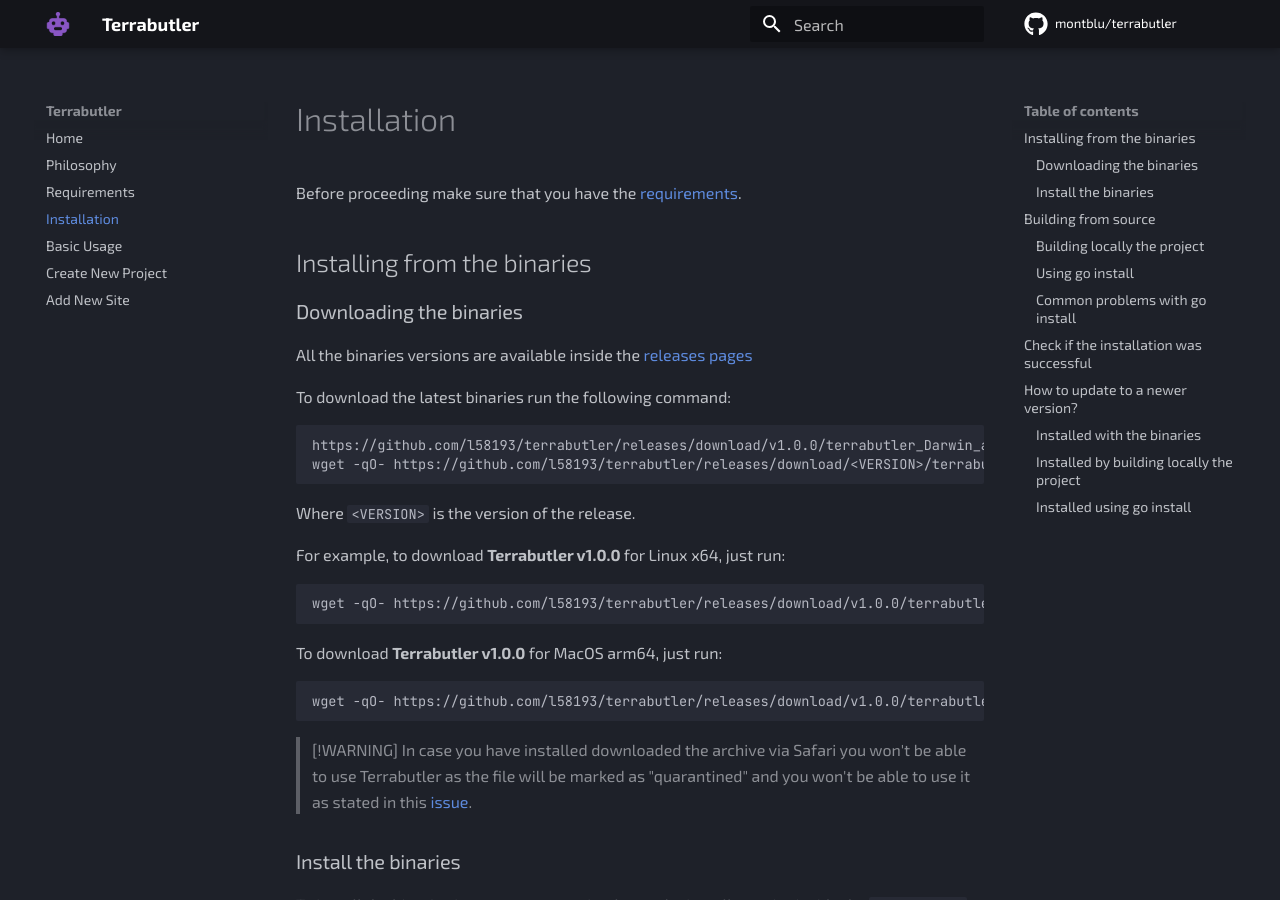
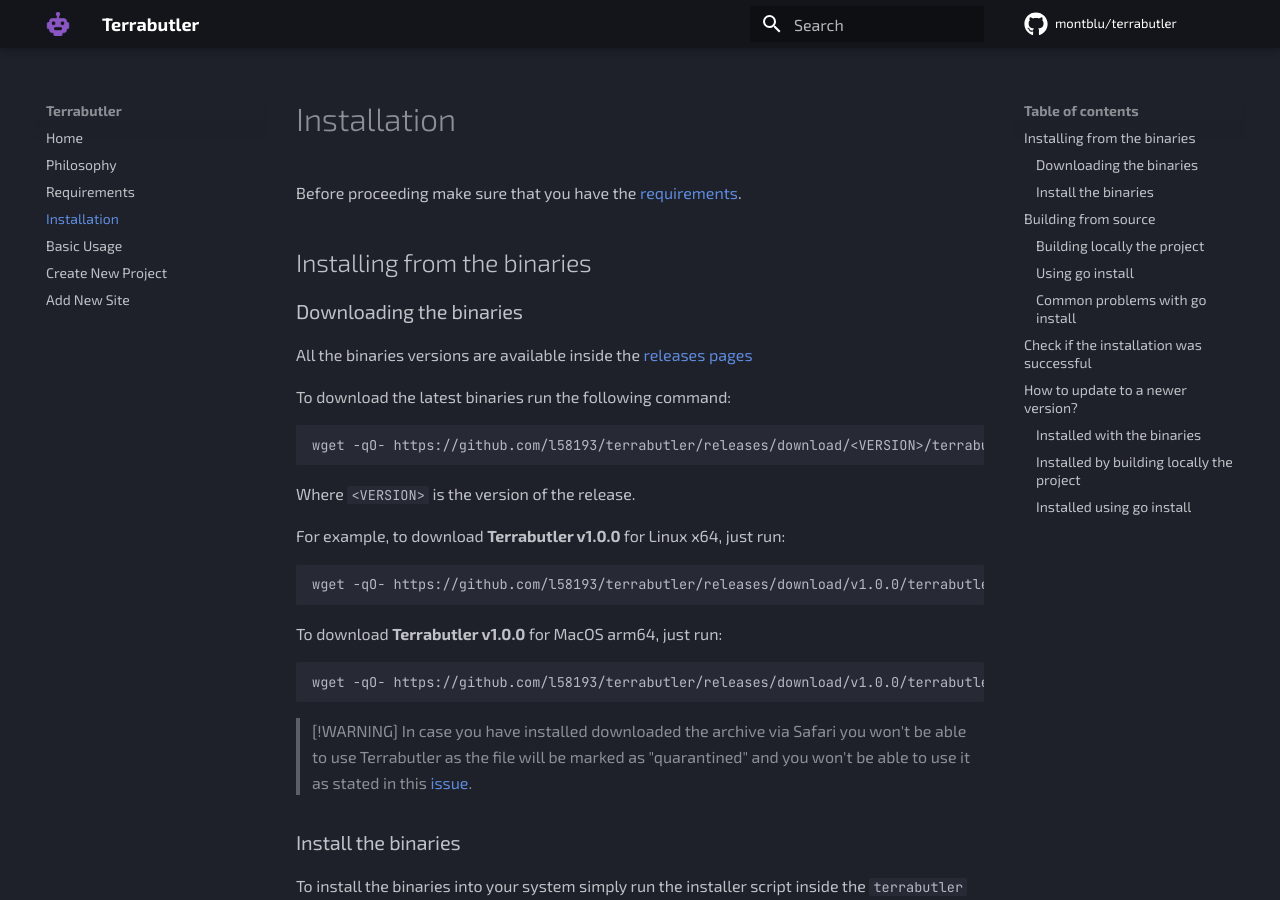
Before and after one commit to montblu/terrabutler, an MkDocs documentation site: the page built from docs/installation.md, in a window 1280 px wide and 900 px high. Built offline with MkDocs 1.6.1 and Material for MkDocs 9.7.7, drawn with Linux system fonts in a browser that asks for light colours; comment, search, counter and statistics services are not loaded; some of the changed lines change nothing that is shown.

Commit message:
Removing extra link from the installation.md

````diff
--- a/docs/installation.md
+++ b/docs/installation.md
@@ -11,7 +11,6 @@
 To download the latest binaries run the following command:
 
 ``` shell
-https://github.com/l58193/terrabutler/releases/download/v1.0.0/terrabutler_Darwin_arm64.tar.gz
 wget -qO- https://github.com/l58193/terrabutler/releases/download/<VERSION>/terrabutler_<OS>_<ARCH>_<VERSION>.tar.gz | tar -zxvf - terrabutler
 ```
 
````
